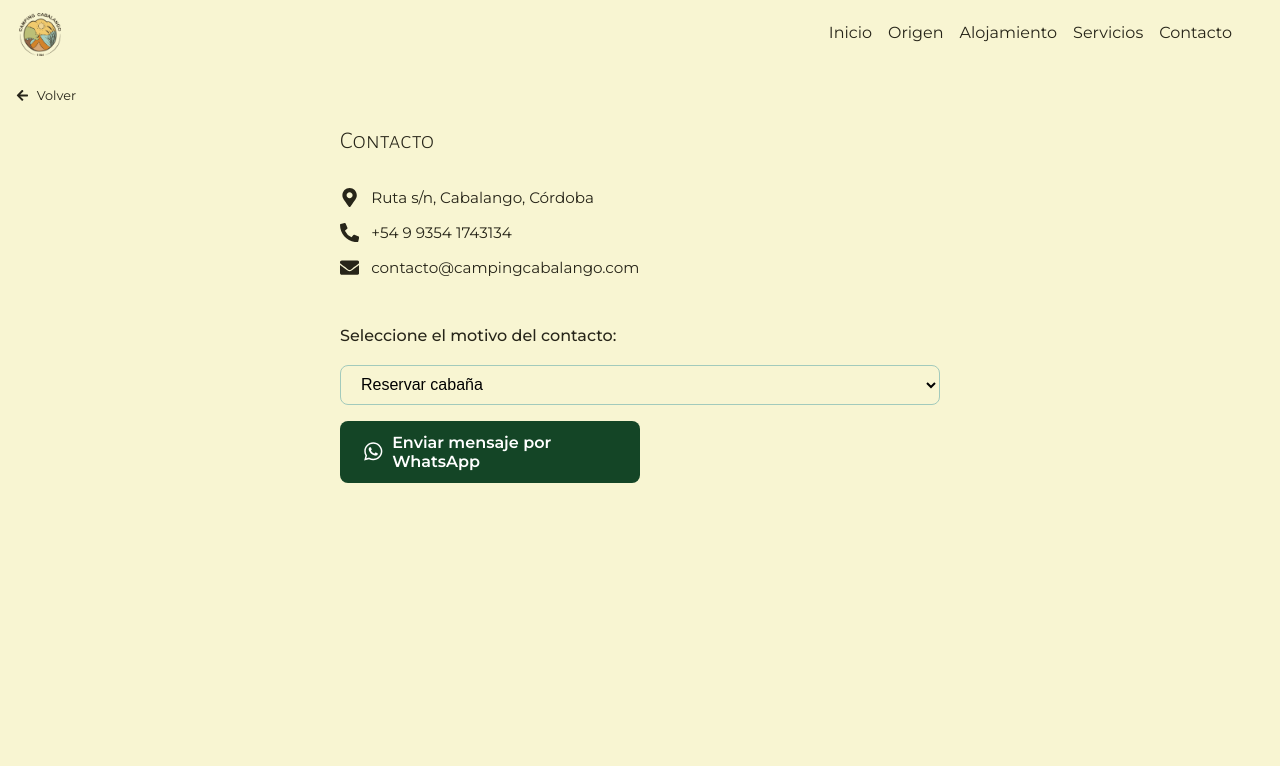
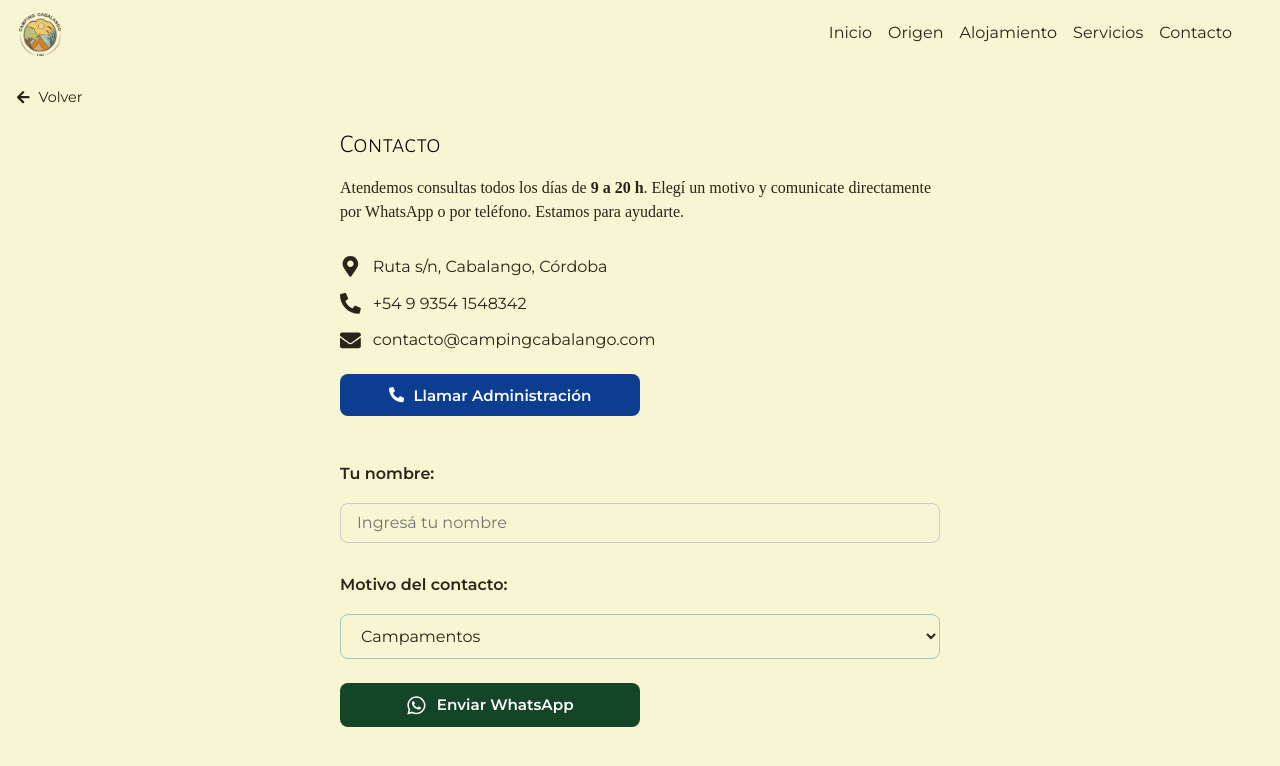
Before and after one commit to SaraJoLo/camping-cabalango, a React (Vite) app in the folder camping-cabalango/: page /contacto in a window 1280 px wide. Shown: the top 766 px of the page. Built offline with nearby package versions, Linux system fonts and the light colour scheme; a web font is replaced by a local one.

Commit message:
changes in contact page and add component button back

```diff
--- /dev/null
+++ b/camping-cabalango/src/components/btnback/btnback.scss
@@ -0,0 +1,20 @@
+@import '../../styles/global.scss';
+
+.btnback {
+  display: flex;
+  align-items: center;
+  gap: 0.5rem;
+  align-self: flex-start;
+  background: none;
+  border: none;
+  color: $color-dark;
+  font-size: 0.9rem;
+  font-family: $font-secondary;
+  cursor: pointer;
+  margin-bottom: 1.5rem;
+  padding: 0;
+
+  &:hover {
+    text-decoration: underline;
+  }
+}
--- /dev/null
+++ b/camping-cabalango/src/components/btnback/btnback.tsx
@@ -0,0 +1,15 @@
+import { FaArrowLeft } from 'react-icons/fa';
+import { useNavigate } from 'react-router-dom';
+import './btnback.scss';
+
+const BtnBack = () => {
+  const navigate = useNavigate();
+  return (
+    <button className="btnback" onClick={() => navigate(-1)}>
+      <FaArrowLeft />
+      <p>Volver</p>
+    </button>
+  );
+};
+
+export default BtnBack;
--- a/camping-cabalango/src/pages/alojamiento/aloja.tsx
+++ b/camping-cabalango/src/pages/alojamiento/aloja.tsx
@@ -1,5 +1,6 @@
 import { useState } from 'react';
 import './aloja.scss';
+import Btnback from '../../components/btnback/btnback.tsx';
 import { useNavigate } from 'react-router-dom';
 import { FaArrowLeft, FaArrowRight } from 'react-icons/fa';
 import ImgCampa from '../../assets/img/alojar/campa/albergue2/IMG_9388.jpg';
@@ -39,7 +40,6 @@ const ContentBox: React.FC<BoxProps> = ({ title, imgSrc, slug, children, isOpen,
 };
 
 const Alojamiento: React.FC = () => {
-  const navigate = useNavigate();
   const [openBox, setOpenBox] = useState<string | null>(null);
 
   const handleToggle = (slug: string) => {
@@ -48,10 +48,7 @@ const Alojamiento: React.FC = () => {
 
   return (
     <main className="alojamiento">
-      <button className="volverBtn" onClick={() => navigate('/')}>
-        <FaArrowLeft />
-        <p>Volver</p>
-      </button>
+      <Btnback />
 
       <h1>ALOJAMIENTO</h1>
 
--- a/camping-cabalango/src/pages/alojamiento/categoria/categoria.tsx
+++ b/camping-cabalango/src/pages/alojamiento/categoria/categoria.tsx
@@ -1,7 +1,7 @@
-import { useParams, useNavigate } from 'react-router-dom';
+import { useParams } from 'react-router-dom';
 import { useState } from 'react';
+import Btnback from '../../../components/btnback/btnback.tsx';
 import './categoria.scss';
-import { FaArrowLeft } from 'react-icons/fa';
 
 //import ImgCabUno1 from '../../../assets/img/alojar/cabañas/uno/20230216_115034720.jpg';
 //import ImgCabUno2 from '../../../assets/img/alojar/cabañas/uno/IMG_0513.jpg';
@@ -142,17 +142,13 @@ const data: Record<string, Item[]> = {
 
 const CategoriaDetalle: React.FC = () => {
   const { categoria } = useParams();
-  const navigate = useNavigate();
   const items = categoria ? data[categoria] : [];
   const [zoomImg, setZoomImg] = useState<string | null>(null);
 
   return (
 
     <div className="categoriaDetalle">
-      <button className="volverBtn" onClick={() => navigate('/alojar')}>
-              <FaArrowLeft />
-              <p>Volver</p>
-            </button>
+      <Btnback />
       <h1 className="categoriaTitulo">{categoria?.toUpperCase()}</h1>
 
       <div className="categoriaGrid">
--- a/camping-cabalango/src/pages/contacto/contacto.scss
+++ b/camping-cabalango/src/pages/contacto/contacto.scss
@@ -1,5 +1,4 @@
 @import '../../styles/global.scss';
-
 
 .contacto-page {
   padding: 2rem;
@@ -9,17 +8,17 @@
   display: flex;
   flex-direction: column;
   align-items: center;
+  width: 100%;
 
   .volverBtn {
     display: flex;
     align-items: center;
     gap: 0.5rem;
-    width: auto;
     align-self: flex-start;
     background: none;
     border: none;
     color: $color-dark;
-    font-size: 0.85rem;
+    font-size: 0.9rem;
     font-family: $font-secondary;
     cursor: pointer;
     margin-bottom: 1.5rem;
@@ -31,61 +30,72 @@
   }
 
   h1 {
-    font-size: 1.9rem;
+    font-size: 2rem;
     font-weight: 300;
-    text-align: flex-start;
-    margin-bottom: 2rem;
-    font-family: $font-primary;
-    color: $color-dark;
+    margin-bottom: 1rem;
     width: 100%;
     max-width: 600px;
+    font-family: $font-primary;
   }
 
+  // SECCIONES GENERALES
   .info-section,
   .whatsapp-section {
+    width: 100%;
+    max-width: 600px;
+    margin-bottom: 3rem;
     display: flex;
     flex-direction: column;
-    align-items: flex-start;
     gap: 1.25rem;
     font-family: $font-secondary;
-    font-size: 1rem;
-    margin-bottom: 3rem;
-    width: 100%;
-    max-width: 600px;
+  }
 
+  // Ítems de sección (dirección, mail, etc.)
+  .info-section {
     .info-item {
       display: flex;
       align-items: center;
       gap: 0.75rem;
 
       svg {
+        font-size: 1.3rem;
         color: $color-dark;
-        font-size: 1.2rem;
+      }
+
+      span {
+        font-size: 1rem;
+      }
     }
   }
 
+  // FORMULARIO Y SELECCIÓN
+  .whatsapp-section {
     label {
       font-size: 1rem;
-      font-weight: 500;
+      font-weight: 600;
       margin-bottom: 0.25rem;
     }
 
+    input,
     select {
-      padding: 0.6rem 1rem;
+      padding: 0.7rem 1rem;
+      width: 100%;
       font-size: 1rem;
+      font-family: $font-secondary;
       border: 1.5px solid $color-gray;
       border-radius: 8px;
       background: $color-light;
-      color: $color-text-dark;
-      width: 100%;
-      transition: border-color 0.2s;
+      color: $color-dark;
+      transition: border 0.25s ease;
 
       &:focus {
         outline: none;
         border-color: $color-dark;
       }
     }
+  }
 
+  // BOTONES WHATSAPP + LLAMADA
   .whatsapp-button {
     width: 100%;
     max-width: 300px;
@@ -95,14 +105,14 @@
     gap: 0.6rem;
     background: #144526;
     color: white;
-      padding: 0.75rem 1.5rem;
+    padding: 0.85rem 1.5rem;
     border-radius: 8px;
     font-size: 1rem;
     font-weight: 600;
     text-decoration: none;
-      border: none;
     cursor: pointer;
     transition: background 0.3s ease;
+    margin-top: 0.5rem;
 
     .icon {
       font-size: 1.3rem;
@@ -112,31 +122,44 @@
       background: darken(#25d366, 10%);
     }
   }
+
+  // MAPA
+  .map-wrapper {
+    width: 100%;
+    max-width: 600px;
+    margin-bottom: 4rem;
+
+    iframe {
+      border-radius: 12px;
+      width: 100%;
+      border: none;
+      height: 300px;
+      box-shadow: 0 4px 12px rgba(0,0,0,0.1);
+    }
   }
 
-  // RESPONSIVE STYLES
+  // RESPONSIVE
   @include responsive(sm) {
     padding: 1.5rem 1rem;
 
     h1 {
-      font-size: 1.5rem;
-      text-align: left;
+      font-size: 1.6rem;
     }
 
     .info-section,
     .whatsapp-section {
       gap: 1rem;
+    }
+
+    input,
+    select {
       font-size: 0.95rem;
+      padding: 0.6rem 0.9rem;
     }
 
     .whatsapp-button {
       font-size: 0.95rem;
-      padding: 0.65rem 1.25rem;
-      width: 100%;
-    }
-
-    select {
-      font-size: 0.95rem;
+      padding: 0.7rem 1.2rem;
     }
 
     .volverBtn {
--- a/camping-cabalango/src/pages/contacto/contacto.tsx
+++ b/camping-cabalango/src/pages/contacto/contacto.tsx
@@ -1,67 +1,137 @@
-import React, { useState } from 'react';
-import './contacto.scss';
-import { FaWhatsapp, FaMapMarkerAlt, FaPhoneAlt, FaEnvelope, FaArrowLeft } from 'react-icons/fa';
-import { useNavigate } from 'react-router-dom';
+import React, { useState } from "react";
+import "./contacto.scss";
+import BtnBack from "../../components/btnback/btnback";
+import {
+  FaWhatsapp,
+  FaMapMarkerAlt,
+  FaPhoneAlt,
+  FaEnvelope,
+} from "react-icons/fa";
 
-type ContactReason = 'Reservar cabaña' | 'Reservar casilla' | 'Campamentos' | 'Información';
+type ContactReason =
+  | "Cabañas"
+  | "Casillas"
+  | "Campamentos"
+  | "Información general";
 
-const REASON_PHONE_MAP: Record<ContactReason, string> = {
-  'Reservar cabaña': '5493541743134',
-  'Reservar casilla': '5493541743134',
-  'Campamentos': '5493541548342',
-  'Información': '5493541548342',
+const REASONS: ContactReason[] = [
+  "Cabañas",
+  "Casillas",
+  "Campamentos",
+  "Información general",
+];
+
+const PHONE_BY_REASON: Record<ContactReason, string> = {
+  Cabañas: "5493517683140",
+  Casillas: "5493517683140", // mismo teléfono hasta que confirmes si cambia
+  Campamentos: "5493541548342",
+  "Información general": "5493541548342",
 };
 
-const getPhoneForReason = (reason: ContactReason): string => REASON_PHONE_MAP[reason];
+const getPhoneForReason = (reason: ContactReason): string =>
+  PHONE_BY_REASON[reason];
 
-const generateWhatsAppLink = (phone: string, reason: string): string =>
+const generateWhatsAppLink = (
+  phone: string,
+  reason: string,
+  username: string
+): string =>
   `https://wa.me/${phone}?text=${encodeURIComponent(
-    `Hola, me gustaría obtener información sobre "${reason}" en el Camping Cabalango. Muchas gracias!`
+    `Hola! Mi nombre es ${username}. Quisiera consultar sobre "${reason}" en el Camping Cabalango. Muchas gracias!`
   )}`;
 
 const Contacto: React.FC = () => {
-  const [reason, setReason] = useState<ContactReason>('Reservar cabaña');
-  const navigate = useNavigate();
+  const [reason, setReason] = useState<ContactReason>("Campamentos");
+  const [username, setUsername] = useState<string>("");
 
   const selectedPhone = getPhoneForReason(reason);
-  const whatsappLink = generateWhatsAppLink(selectedPhone, reason);
+  const whatsappLink = generateWhatsAppLink(selectedPhone, reason, username);
 
   return (
     <div className="contacto-page">
-      <button className="volverBtn" onClick={() => navigate('/')}>
-        <FaArrowLeft />
-        <p>Volver</p>
-      </button>
+      <BtnBack />
 
       <h1>Contacto</h1>
 
-      <section className="info-section">
+      {/* DESCRIPCIÓN BREVE */}
+      <p
+        style={{
+          maxWidth: "600px",
+          marginBottom: "2rem",
+          fontSize: "1rem",
+          lineHeight: "1.5",
+        }}
+      >
+        Atendemos consultas todos los días de <strong>9 a 20 h</strong>. Elegí un
+        motivo y comunicate directamente por WhatsApp o por teléfono. Estamos
+        para ayudarte.
+      </p>
+
+      {/* INFORMACIÓN GENERAL */}
+      <section className="info-section" aria-label="Información del camping">
         <div className="info-item">
           <FaMapMarkerAlt />
           <span>Ruta s/n, Cabalango, Córdoba</span>
         </div>
+
         <div className="info-item">
           <FaPhoneAlt />
-          <span>+54 9 {selectedPhone.slice(2, 6)} {selectedPhone.slice(6)}</span>
+          <span>
+            +54 9 {selectedPhone.slice(2, 6)} {selectedPhone.slice(6)}
+          </span>
         </div>
+
         <div className="info-item">
           <FaEnvelope />
           <span>contacto@campingcabalango.com</span>
         </div>
+
+        {/* BOTÓN DE LLAMADA DIRECTA */}
+        <a
+          href="tel:+5493541548342"
+          className="whatsapp-button"
+          style={{ background: "#0d3d91" }}
+        >
+          <FaPhoneAlt />
+          Llamar Administración
+        </a>
       </section>
 
+      {/* FORMULARIO WHATSAPP */}
       <section className="whatsapp-section">
-        <label htmlFor="reason">Seleccione el motivo del contacto: </label>
+        {/* NOMBRE DEL USUARIO */}
+        <label htmlFor="username">Tu nombre:</label>
+        <input
+          id="username"
+          type="text"
+          placeholder="Ingresá tu nombre"
+          value={username}
+          onChange={(e) => setUsername(e.target.value)}
+          style={{
+            padding: "0.6rem 1rem",
+            fontSize: "1rem",
+            width: "100%",
+            borderRadius: "8px",
+            border: "1.5px solid #ccc",
+            marginBottom: "1rem",
+          }}
+        />
+
+        {/* MOTIVO */}
+        <label htmlFor="reason">Motivo del contacto:</label>
         <select
           id="reason"
           value={reason}
           onChange={(e) => setReason(e.target.value as ContactReason)}
         >
-          {Object.keys(REASON_PHONE_MAP).map((r) => (
-            <option key={r}>{r}</option>
+          {REASONS.map((r) => (
+            <option key={r} value={r}>
+              {r}
+            </option>
           ))}
         </select>
 
+        {/* BOTÓN WHATSAPP */}
         <a
           className="whatsapp-button"
           href={whatsappLink}
@@ -69,8 +139,30 @@ const Contacto: React.FC = () => {
           rel="noopener noreferrer"
         >
           <FaWhatsapp className="icon" />
-          Enviar mensaje por WhatsApp
+          Enviar WhatsApp
         </a>
+      </section>
+
+      <section
+        style={{
+          width: "100%",
+          maxWidth: "600px",
+          marginBottom: "4rem",
+        }}
+      >
+        <h2 style={{ fontSize: "1.4rem", marginBottom: "1rem" }}>Cómo llegar</h2>
+
+        <iframe
+          title="Mapa Camping Cabalango"
+          src="https://www.google.com/maps/embed?pb=!1m18!1m12!1m3!1d3417.085460273875!2d-64.5531739!3d-31.4012293!2m3!1f0!2f0!3f0!3m2!1i1024!2i768!4f13.1!3m3!1m2!1s0x94329f66e4ea79ad%3A0xbbd8dd0b2de2ac4f!2sCamping%20Cabalango!5e0!3m2!1ses-419!2sar!4v1707423400000!5m2!1ses-419!2sar"
+          width="100%"
+          height="300"
+          loading="lazy"
+          style={{
+            borderRadius: "12px",
+            border: "0",
+          }}
+        ></iframe>
       </section>
     </div>
   );
--- a/camping-cabalango/src/pages/legal/legal.tsx
+++ b/camping-cabalango/src/pages/legal/legal.tsx
@@ -1,8 +1,10 @@
+import BtnBack from '../../components/btnback/btnback';
 import './legal.scss';
 
 const Legal = () => {
   return (
     <section className="legal">
+      <BtnBack />
       <div className="legal__header">
       <h1>Avisos Legales</h1>
       <p>Este sitio web es operado por Cabalango. El acceso y uso de este sitio están sujetos a las siguientes condiciones:</p>
--- a/camping-cabalango/src/pages/origen/origen.tsx
+++ b/camping-cabalango/src/pages/origen/origen.tsx
@@ -1,6 +1,5 @@
 import React, { useState } from 'react';
-import { useNavigate } from 'react-router-dom';
-import { FaArrowLeft } from 'react-icons/fa';
+import BtnBack from '../../components/btnback/btnback';
 import ImgUno from '../../assets/img/camping/888.jpg';
 import ImgDos from '../../assets/img/camping/4845876.jpg';
 import ImgTres from '../../assets/img/camping/9889.jpg';
@@ -29,14 +28,10 @@ const ContentBox: React.FC<BoxProps> = ({ title, imgSrc, children }) => {
 };
 
 const Origen: React.FC = () => {
-  const navigate = useNavigate();
 
   return (
     <main className="origen">
-      <button className="volverBtn" onClick={() => navigate('/')}>
-        <FaArrowLeft />
-        <p>Volver</p>
-      </button>
+      <BtnBack />
       <h1>Origen</h1>
 
       <section className="origenBoxes">
--- a/camping-cabalango/src/pages/servicios/servicios.tsx
+++ b/camping-cabalango/src/pages/servicios/servicios.tsx
@@ -1,8 +1,7 @@
 import { useState } from 'react';
-import { useNavigate } from 'react-router-dom';
+import BtnBack from '../../components/btnback/btnback.tsx';
 import './servicios.scss';
 import CarouselModal from '../../components/carrousel/carrousel.tsx';
-import { FaArrowLeft } from 'react-icons/fa';
 import Img1 from '../../assets/img/camping/7686.jpg';
 import Img2 from '../../assets/img/actividades/324324234324.jpg';
 import Img3 from '../../assets/img/servicios/eventos/54.jpg';
@@ -42,20 +41,14 @@ const serviciosData: Servicio[] = [
     category: 'eventos',
   },
 ];
-
 const Servicios: React.FC = () => {
-  const navigate = useNavigate();
   const [openCategory, setOpenCategory] = useState<string | null>(null);
-
-  const handleBack = () => navigate('/');
   const handleOpen = (cat: string) =>
     setOpenCategory(openCategory === cat ? null : cat);
 
   return (
     <div className="servicios-page">
-      <button className="back-btn" onClick={handleBack}>
-        <FaArrowLeft /> Volver
-      </button>
+      <BtnBack />
 
       <h1>Servicios</h1>
 
```
Lines whose indentation alone changed are shown as unchanged.
